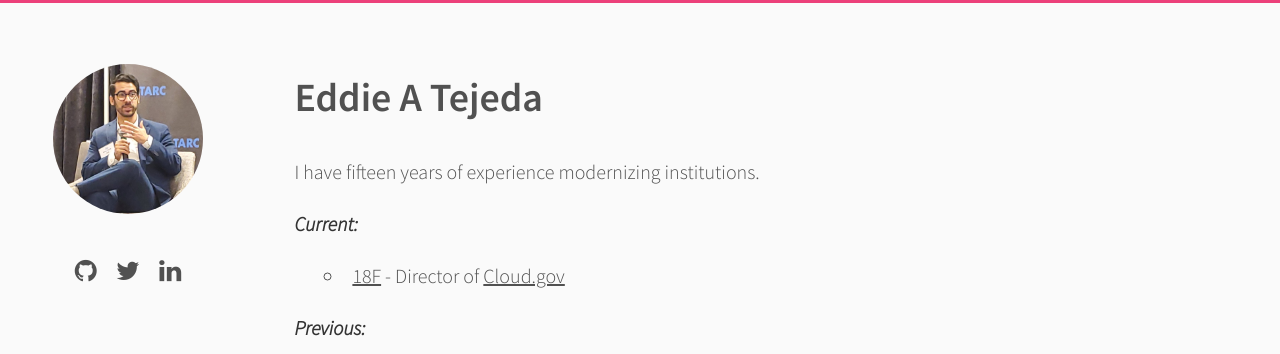
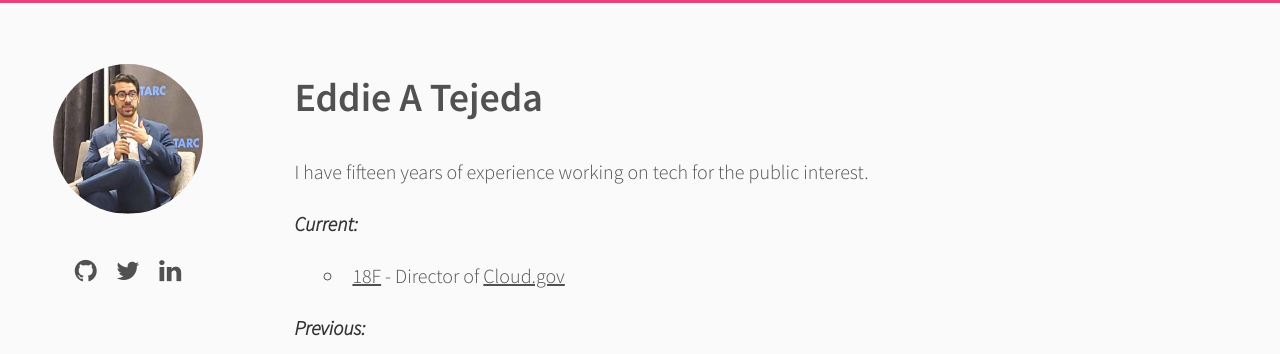
Before and after one commit to eddietejeda/eddietejeda.com, a Jekyll site: the page built from index.md, in a window 1280 px wide. Shown: the top 354 px of the page. Built offline with Jekyll 4.4.1, drawn with Linux system fonts in a browser that asks for light colours.

Commit message:
Update index.md

```diff
--- a/index.md
+++ b/index.md
@@ -3,8 +3,7 @@ layout: page
 ---
 
 
-I have fifteen years of experience modernizing institutions.
-
+I have fifteen years of experience working on tech for the public interest.
 
 ***Current:***
 
```
